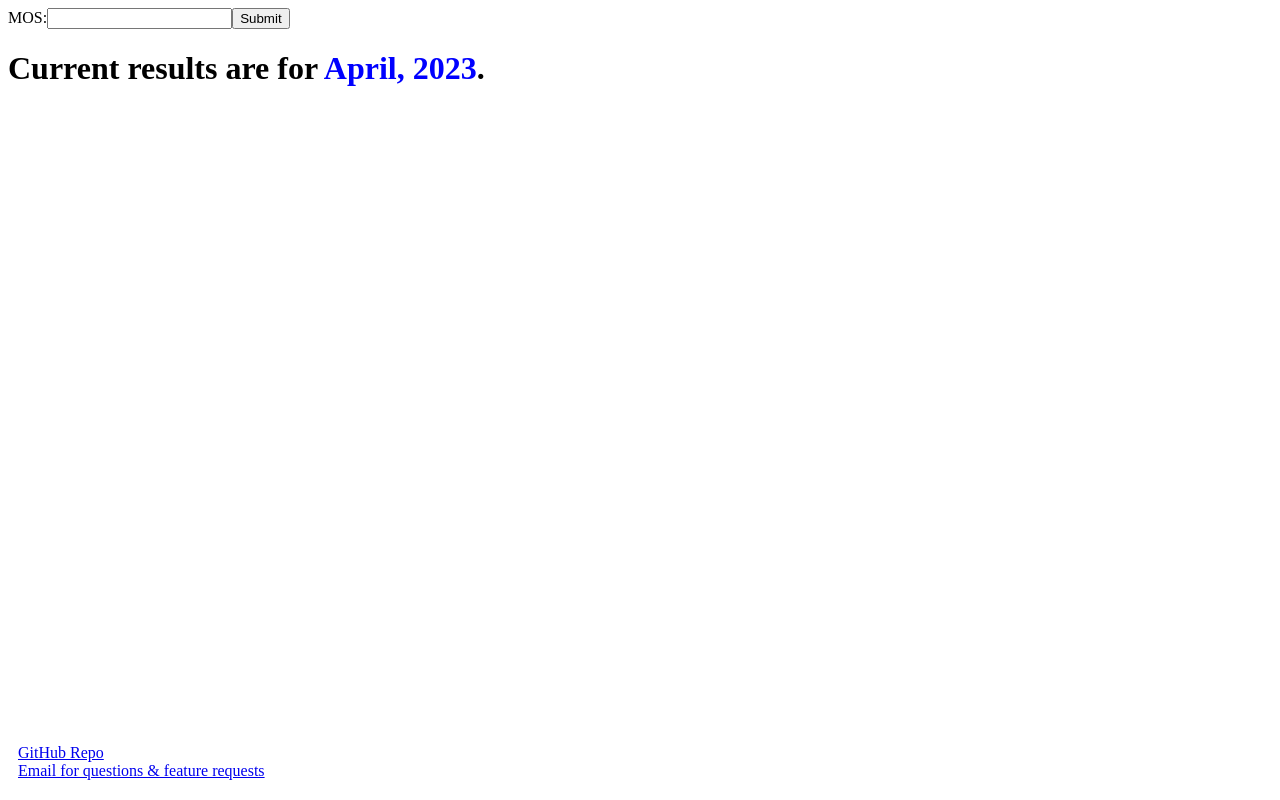
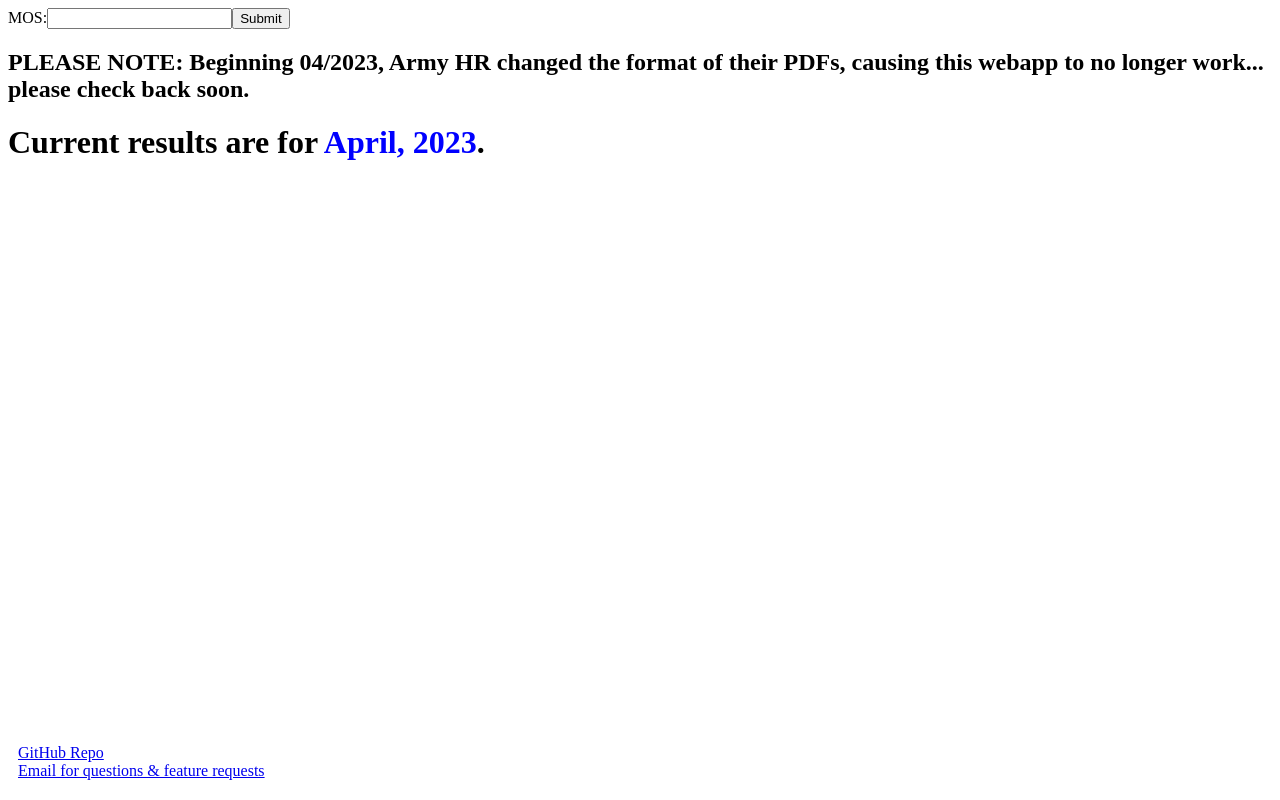
Before and after one commit to jterwilliger30/pointcutoff.com, a React (Create React App) app: page / in a window 1280 px wide. Built offline with nearby package versions, Linux system fonts and the light colour scheme.

Commit message:
Added N.B.

```diff
--- a/src/components/mos_form.js
+++ b/src/components/mos_form.js
@@ -36,7 +36,8 @@ function Create() {
         >
 
         </input>
-        <button type="submit">Submit</button>
+            <button type="submit">Submit</button>
+	    <h2>PLEASE NOTE: Beginning 04/2023, Army HR changed the format of their PDFs, causing this webapp to no longer work... please check back soon.</h2>
         <h1>Current results are for <span class="month">April, 2023</span>.</h1>
         <p id="demo"></p>
 	<p id="footer">
```
